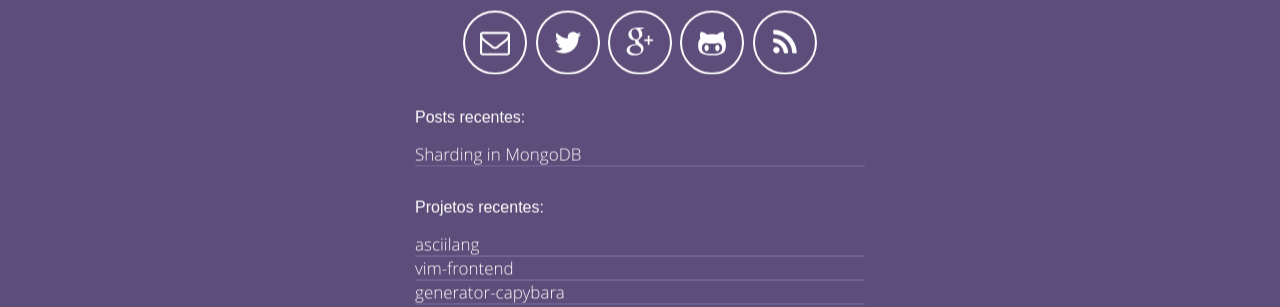
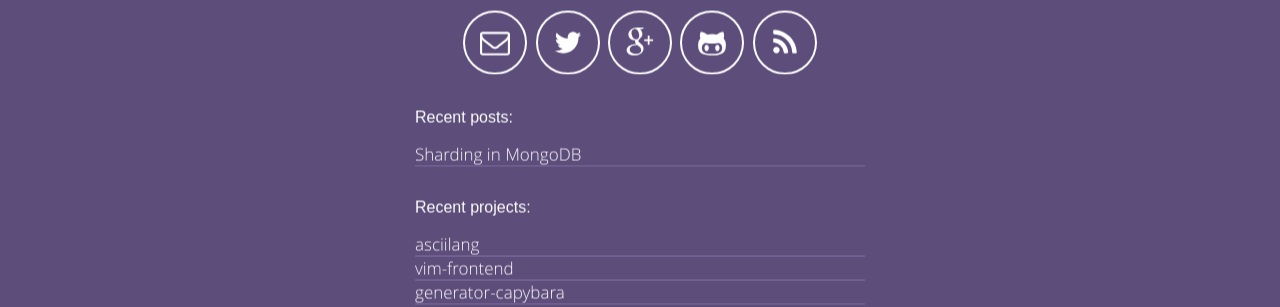
Before and after one commit to victorvoid/space-jekyll-template, a Jekyll site: the page built from index.html, in a window 1280 px wide. Shown: the part 384-691 px from the top of the page. Built offline with Jekyll 4.4.1, drawn with Linux system fonts in a browser that asks for light colours.

Commit message:
change wallp and text home

```diff
--- a/_includes/header-default.html
+++ b/_includes/header-default.html
@@ -14,13 +14,13 @@
             <a aria-label="Use the RSS to get updated" target="_blank" href="{{ "/feed.xml" | prepend: site.baseurl }}"><svg class="icon icon-rss"><use xlink:href="#icon-rss"></use></svg></a>
         </div>
         <ul class="recent">
-            <p>Posts recentes:</p>
+            <p>Recent posts:</p>
              {% for post in site.posts limit:3%}
                 <li><a href="{{ post.url | prepend: site.baseurl }}"><h2 class="post-title" itemprop="name">{{ post.title }}</h2></a></li>
               {% endfor %}
         </ul>
         <ul class="recent">
-            <p>Projetos recentes:</p>
+            <p>Recent projects:</p>
              {% for project in site.projects limit:3%}
                 <li><a href="{{ project.url}}"><h2 class="post-title" itemprop="name">{{ project.name }}</h2></a></li>
               {% endfor %}
```
Also changed, not shown: screenshot.png.
